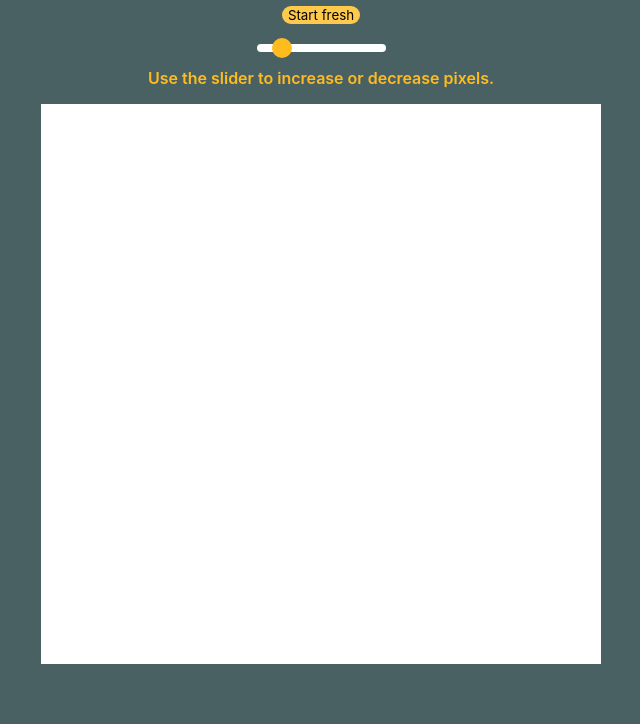
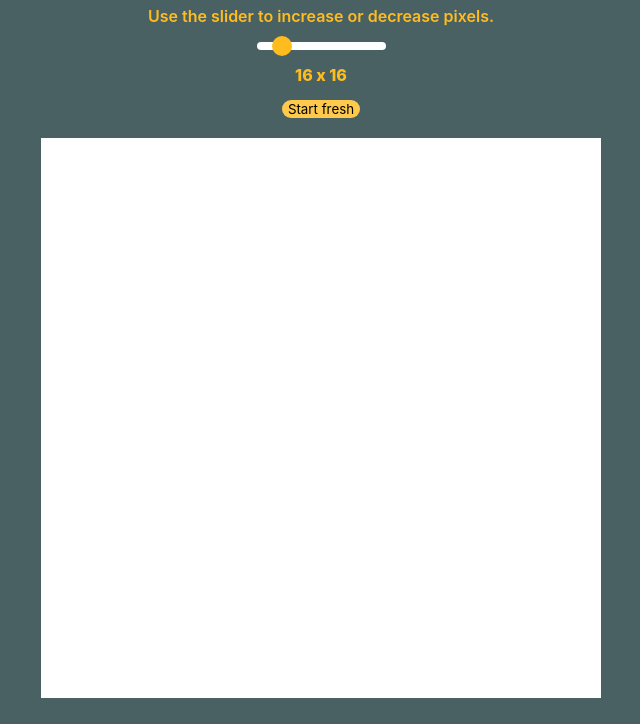
Before and after one commit to Centigrams/etch-a-sketch, a plain HTML site: page index.html in a window 1280 px wide. Shown: the part 76-800 px from the top of the page, without its empty margins (319-959 px from the left). Drawn offline with Linux system fonts and the light colour scheme.

Commit message:
Changed layout above grid area.

```diff
--- a/index.html
+++ b/index.html
@@ -13,12 +13,16 @@
     </header>
 
     <div class="grid-manipulators">
+        <p id="slider-tip">
+            Use the slider to increase or decrease pixels.
+        </p>
+        <div class="slider-panel">
+            <input type='range' min='2' max='100' value='16' class='slider'>
+            <div id="slider-value">16 x 16</div>
+        </div>
         <button id="reset-button">
             Start fresh
         </button>
-
-        <input type='range' min='2' max='100' value='16' class='slider'>
-        <p id="slider-tip">Use the slider to increase or decrease pixels.</p>
     </div>
 
     <div class="container">
```
